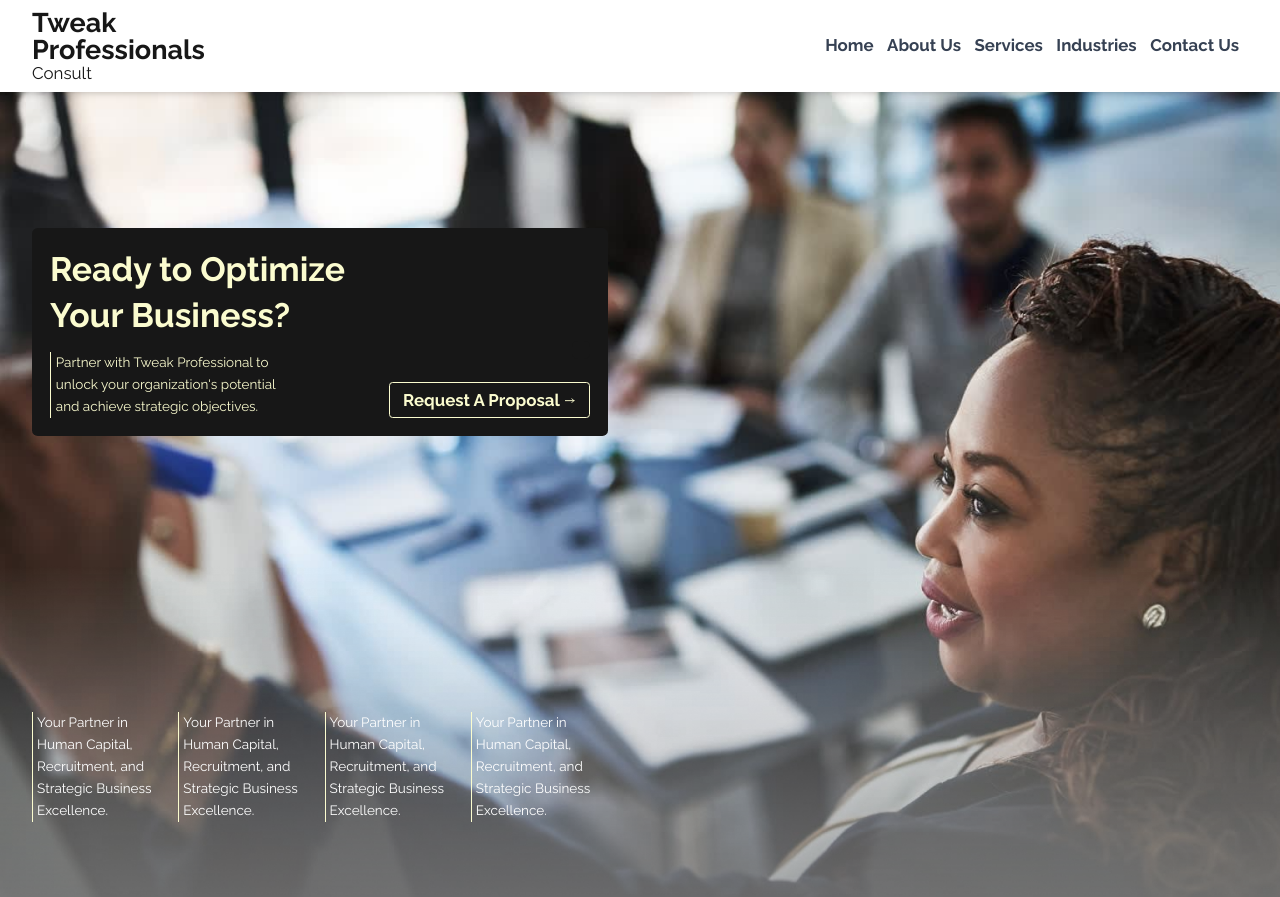
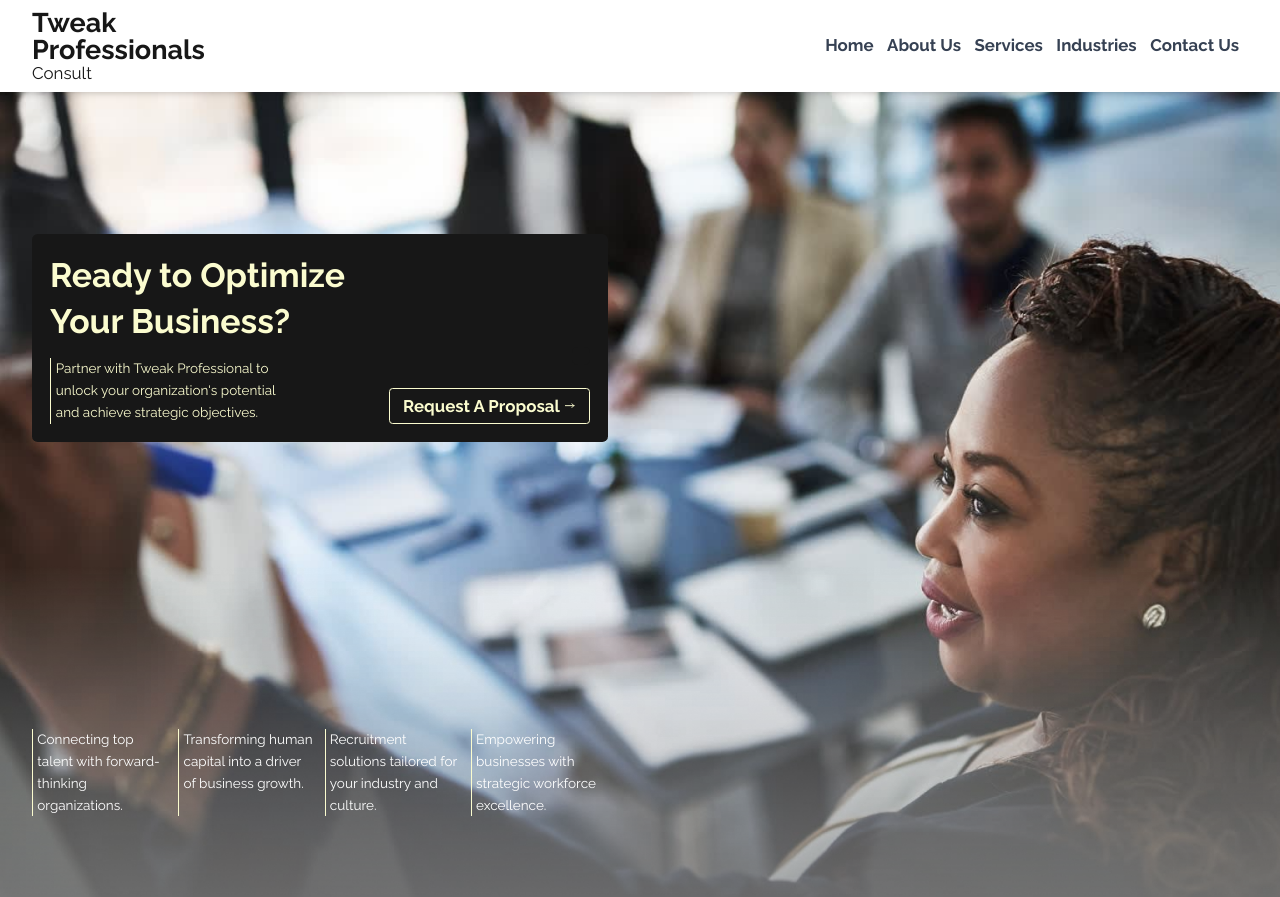
Before and after one commit to olamide-thinker/tweak_professionals, a Next.js app: page / in a window 1280 px wide. Shown: the top 897 px of the page. Built offline with nearby package versions, Linux system fonts and the light colour scheme.

Commit message:
anmate quote page

```diff
--- a/package.json
+++ b/package.json
@@ -14,7 +14,9 @@
     "@radix-ui/react-slot": "^1.2.3",
     "class-variance-authority": "^0.7.1",
     "clsx": "^2.1.1",
+    "embla-carousel-autoplay": "^8.6.0",
     "embla-carousel-react": "^8.6.0",
+    "framer-motion": "^12.23.12",
     "lucide-react": "^0.539.0",
     "next": "15.4.6",
     "react": "19.1.0",
--- a/src/components/CallToAction.tsx
+++ b/src/components/CallToAction.tsx
@@ -1,6 +1,8 @@
+"use client"
 import { StaticImport } from "next/dist/shared/lib/get-img-props";
 import Image from "next/image";
 import Link from "next/link";
+import { motion } from "framer-motion";
 
 interface LinkItem {
     title: string;
@@ -13,35 +15,34 @@ interface CardProps {
     action?: string;
     className?: string;
     moreSocials?: LinkItem[];
-    link:string
+    link?: string;
 }
 
-// const socials =
 const CallToAction = ({ header, link, moreSocials, className, content, action }: CardProps) => {
     return (
-        <div className={`bg-primary ${className} max-w-5xl text-accent-foreground  p-8 rounded-lg flex flex-col gap-6 `}>
+        <motion.div
+            className={`bg-primary ${className} max-w-5xl text-accent-foreground p-8 rounded-lg flex flex-col gap-6`}
+            initial={{ y: -50, opacity: 0 }}   // start above with opacity 0
+            animate={{ y: 0, opacity: 1 }}     // move into place
+            transition={{ duration: 0.6, ease: "easeOut" }} // smooth timing
+        >
             {/* Header */}
-            <h1 className=" max-w-xl text-6xl font-bold leading-snug ">
-                {header}
-            </h1>
+            <h1 className="max-w-xl text-6xl font-bold leading-snug">{header}</h1>
 
             {/* Content + Button */}
-            {}
-            <div className="flex relative flex-col lg:items-end   md:flex-row md:items-center md:justify-between gap-6">
+            <div className="flex relative flex-col lg:items-end md:flex-row md:items-center md:justify-between gap-6">
                 {typeof content === "string" && (
-                <div className="flex gap-2 max-w-[28rem] ">
+                    <div className="flex gap-2 max-w-[28rem]">
                         <div className="block w-1.5 self-stretch bg-accent-foreground"></div>
                         <p className="text-2xl font-light leading-relaxed">{content}</p>
                     </div>
                 )}
+
                 <div className="absolute bg-primary/20 rounded-lg -top-5 right-0 w-fit p-4">
                     {Array.isArray(moreSocials) && (
                         <div className="grid bg-[#2B2B2B] p-4 rounded-lg grid-cols-2 gap-4">
                             {moreSocials.map((z, index) => (
-                                <div
-                                    key={index}
-                                    className="flex  flex-col items-center justify-center gap-2"
-                                >
+                                <div key={index} className="flex flex-col items-center justify-center gap-2">
                                     <Image
                                         src={z.icon as string | StaticImport}
                                         alt={z.title}
@@ -49,7 +50,6 @@ const CallToAction = ({ header, link, moreSocials, className, content, action }:
                                         height={64}
                                         className="w-16 h-16"
                                     />
-
                                 </div>
                             ))}
                         </div>
@@ -57,12 +57,16 @@ const CallToAction = ({ header, link, moreSocials, className, content, action }:
                 </div>
 
                 {Array.isArray(content) && (
-                    <div className={'flex w-full m-0  gap-4 flex-col'}>
+                    <div className="flex w-full m-0 gap-4 flex-col">
                         {content.map((z, index) => (
                             <div key={index} className="flex items-center justify-baseline gap-4 max-w-[20rem]">
                                 <Image
                                     src={z.icon as string | StaticImport}
-                                  alt={z.title} width={24} height={24} className="w-8 h-8 "/>
+                                    alt={z.title}
+                                    width={24}
+                                    height={24}
+                                    className="w-8 h-8"
+                                />
                                 <p className="text-2xl font-light leading-relaxed">{z.link}</p>
                             </div>
                         ))}
@@ -75,7 +79,7 @@ const CallToAction = ({ header, link, moreSocials, className, content, action }:
                         className="flex w-fit items-center gap-2 text-3xl
               bg-transparent border border-accent-foreground
               text-accent-foreground px-6 py-3 rounded-md
-                  font-semibold hover:bg-accent-foreground hover:text-black transition-colors  "
+              font-semibold hover:bg-accent-foreground hover:text-black transition-colors"
                     >
                         {action}
                         <svg
@@ -91,7 +95,7 @@ const CallToAction = ({ header, link, moreSocials, className, content, action }:
                     </Link>
                 )}
             </div>
-        </div>
+        </motion.div>
     );
 };
 
--- a/src/components/Hero.tsx
+++ b/src/components/Hero.tsx
@@ -44,12 +44,13 @@ const Hero = () => {
                 <div className="mt-8 w-full max-w-5xl">
                     <NoAction
                         content={[
-                            "Your Partner in Human Capital, Recruitment, and Strategic Business Excellence.",
-                            "Your Partner in Human Capital, Recruitment, and Strategic Business Excellence.",
-                            "Your Partner in Human Capital, Recruitment, and Strategic Business Excellence.",
-                            "Your Partner in Human Capital, Recruitment, and Strategic Business Excellence.",
+                            "Connecting top talent with forward-thinking organizations.",
+                            "Transforming human capital into a driver of business growth.",
+                            "Recruitment solutions tailored for your industry and culture.",
+                            "Empowering businesses with strategic workforce excellence.",
                         ]}
                     />
+
                 </div>
             </section>
         </div>
--- a/src/components/NoAction.tsx
+++ b/src/components/NoAction.tsx
@@ -6,7 +6,7 @@ const NoAction = ({ content }: NoActionProps) => {
     return (
         <div className="grid sm:grid-cols-1 lg:grid-cols-4  gap-4">
             {content.map((text, index) => (
-                <div key={index} className="flex gap-2 max-w-[25rem]">
+                <div key={index} className="flex gap-2 max-w-[30rem]">
                     <div className="block w-1 self-stretch bg-accent-foreground"></div>
                     <p className="sm:text-xl text-2xl lg:text-2xl  font-light text-background leading-relaxed">{text}</p>
                 </div>
--- a/src/components/main/About.tsx
+++ b/src/components/main/About.tsx
@@ -27,10 +27,10 @@ const About = () => {
             {/* Right Image */}
             <div className="flex-1 relative w-full max-w-5xl flex mt-10 justify-end relative">
                 {/* Layer 1 */}
-                <div className="absolute w-[55%]   h-16 sm:h-20 md:h-24 -bottom-[8%] -right-[8%]  bg-primary/50 rounded-md z-10"></div>
+                <div className="absolute w-[55%]   h-16 sm:h-20 md:h-24 -bottom-[8%] right-[2%]  bg-primary/50 rounded-md z-10"></div>
 
                 {/* Layer 2 */}
-                <div className="absolute w-[55%]  h-16 sm:h-20 md:h-24 -top-[8%] left-[20%] bg-accent/50 rounded-md z-20"></div>
+                <div className="absolute w-[55%]  h-16 sm:h-20 md:h-24 -top-[8%] left-[5%] bg-accent/50 rounded-md z-20"></div>
 
                 {/* Image */}
 
--- a/src/components/main/Quote.tsx
+++ b/src/components/main/Quote.tsx
@@ -1,3 +1,4 @@
+"use client"
 import * as React from "react"
 import {
     Carousel,
@@ -6,6 +7,7 @@ import {
     CarouselNext,
     CarouselPrevious,
 } from "@/components/ui/carousel"
+import Autoplay from "embla-carousel-autoplay";
 
 type QuoteType = {
     text: string
@@ -15,7 +17,7 @@ type QuoteType = {
 const quotes: QuoteType[] = [
     {
         text: "We design bespoke strategies that precisely align with your unique business challenges and goals.",
-        author: "Olumide Emmanuel",
+        author: "Olumide ",
     },
     {
         text: "We design bespoke strategies that precisely align with your unique business challenges and goals.",
@@ -23,18 +25,29 @@ const quotes: QuoteType[] = [
     },
     {
         text: "We design bespoke strategies that precisely align with your unique business challenges and goals.",
-        author: "Olumide Emmanuel",
+        author: " Emmanuel",
+    },
+    {
+        text: "We design bespoke strategies that precisely align with your unique business challenges and goals.",
+        author: "Olumide kola Emmanuel",
     },
 ]
 
+
 export function Quote() {
+    const autoPlay = React.useRef(
+        Autoplay({delay: 4000, stopOnInteraction: true})
+    )
     return (
         <section>
         <div className="  m-10  lg:mx-auto flex flex-col gap-4 mt-20 px-4">
             <p className="text-primary text-4xl sm:text-6xl max-w-5xl lg:text-8xl font-bold mb-4">
                 What they said <br/> about us
             </p>
-            <Carousel opts={{ align: "start" }} className="w-full">
+            <Carousel
+                opts={{ align: "start" }}
+                plugins={[autoPlay.current]}
+                className="w-full">
                 <CarouselContent>
                     {quotes.map((quote, index) => (
                         <CarouselItem
```
Also changed, not shown: 1 other file (tests, documents, lock files or other folders). Lines whose indentation alone changed are shown as unchanged.
